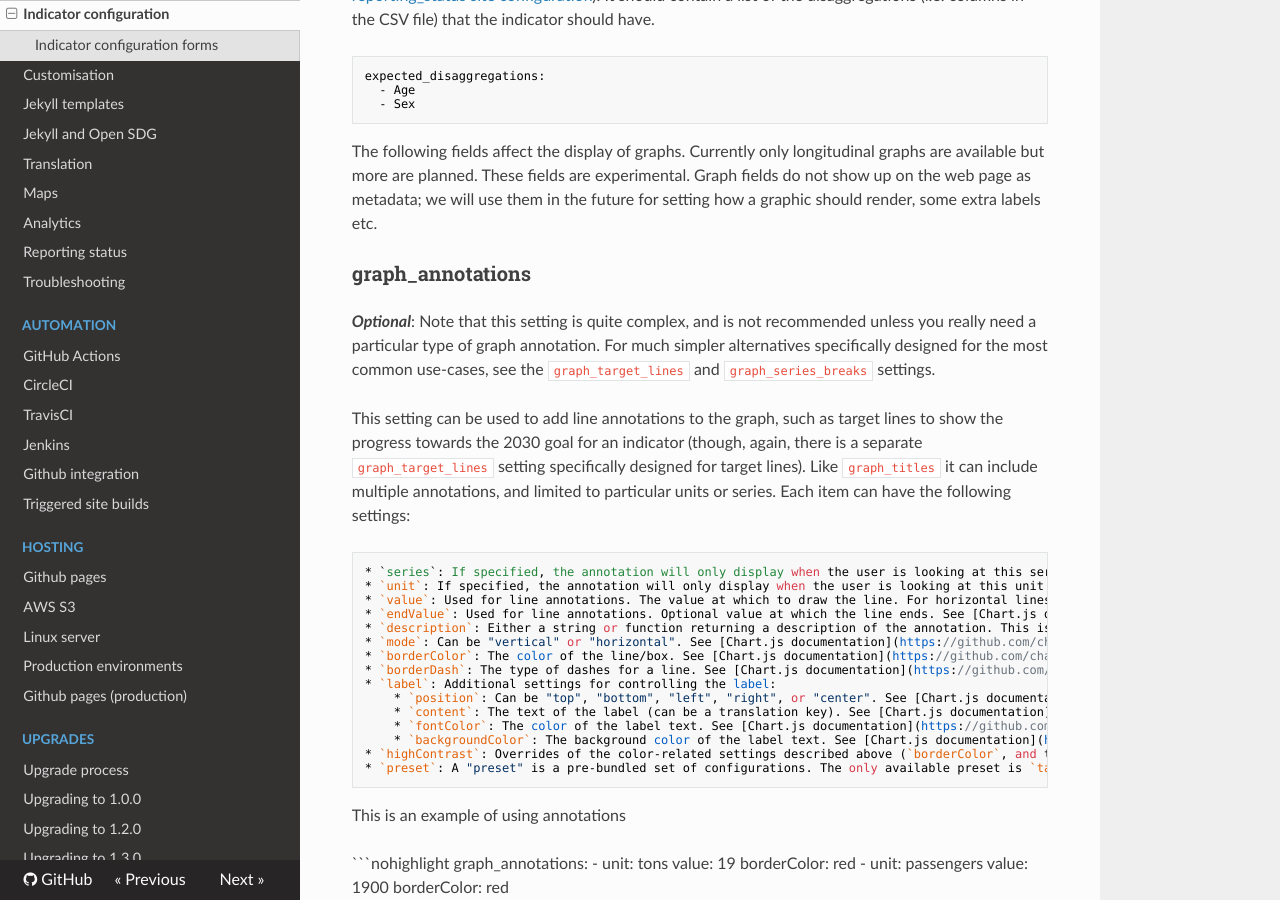
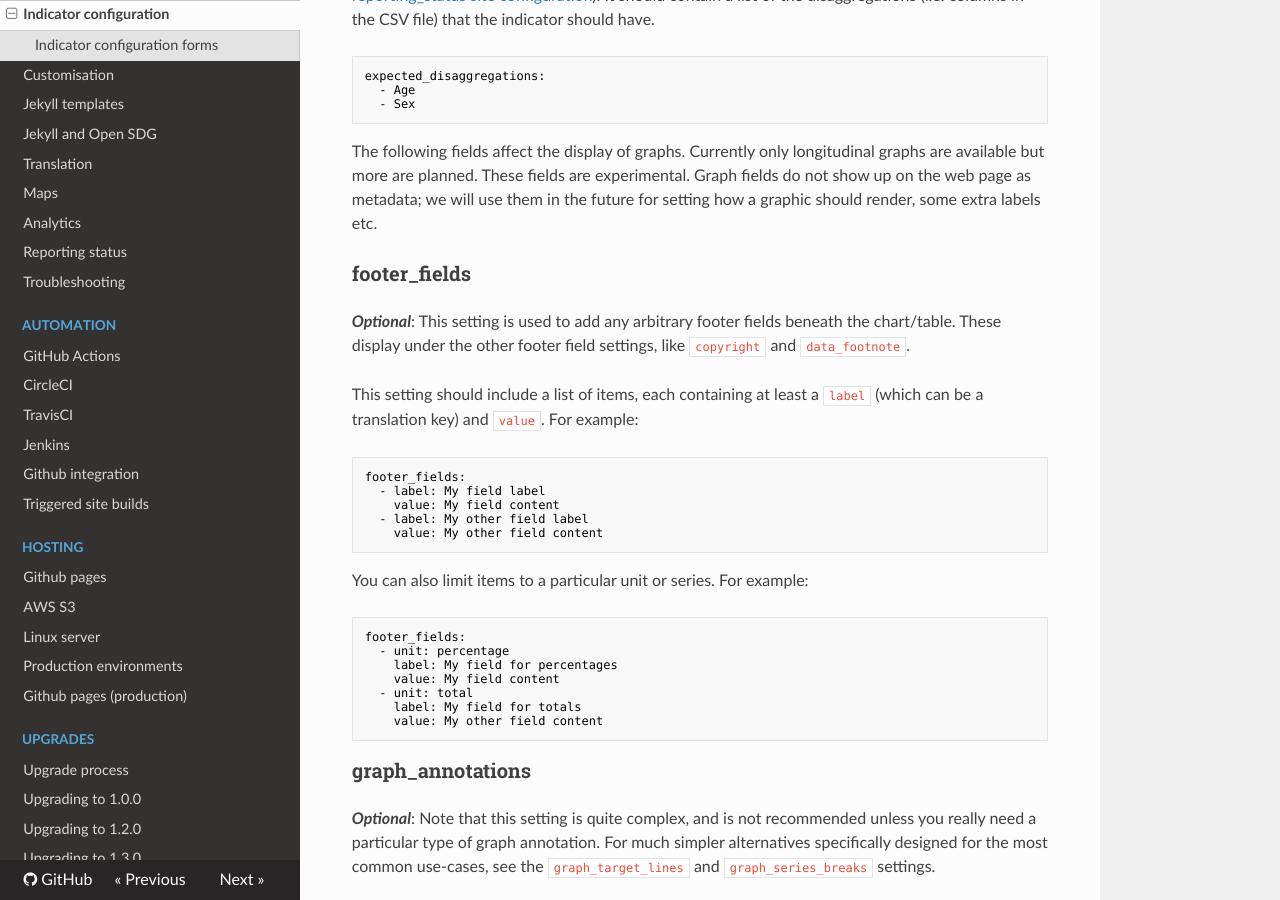
Before and after one commit to open-sdg/open-sdg, an MkDocs documentation site: the page built from docs/indicator-configuration.md, in a window 1280 px wide and 900 px high, scrolled down 5310 px. Built offline with MkDocs 1.6.1, drawn with Linux system fonts in a browser that asks for light colours; nearby versions of some CDN libraries; old or Windows-style settings are respelled for this version of MkDocs.

Commit message:
Test and docs

````diff
--- a/docs/indicator-configuration.md
+++ b/docs/indicator-configuration.md
@@ -231,6 +231,32 @@ expected_disaggregations:
 ```
 
 The following fields affect the display of graphs. Currently only longitudinal graphs are available but more are planned. These fields are experimental. Graph fields do not show up on the web page as metadata; we will use them in the future for setting how a graphic should render, some extra labels etc.
+
+### footer_fields
+
+**_Optional_**: This setting is used to add any arbitrary footer fields beneath the chart/table. These display under the other footer field settings, like `copyright` and `data_footnote`.
+
+This setting should include a list of items, each containing at least a `label` (which can be a translation key) and `value`. For example:
+
+```nohighlight
+footer_fields:
+  - label: My field label
+    value: My field content
+  - label: My other field label
+    value: My other field content
+```
+
+You can also limit items to a particular unit or series. For example:
+
+```nohighlight
+footer_fields:
+  - unit: percentage
+    label: My field for percentages
+    value: My field content
+  - unit: total
+    label: My field for totals
+    value: My other field content
+```
 
 ### graph_annotations
 
````
Also changed, not shown: 2 other files.
